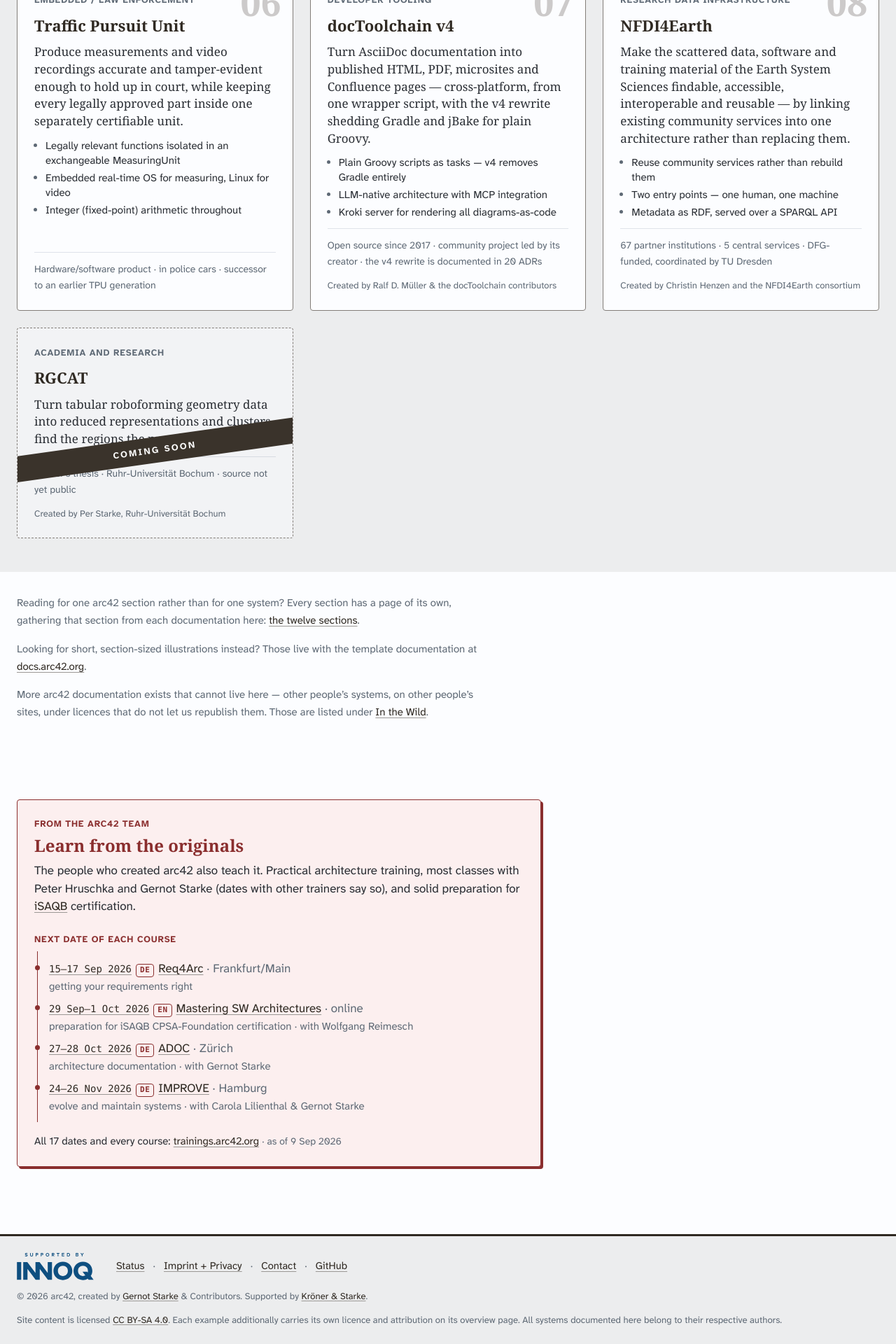
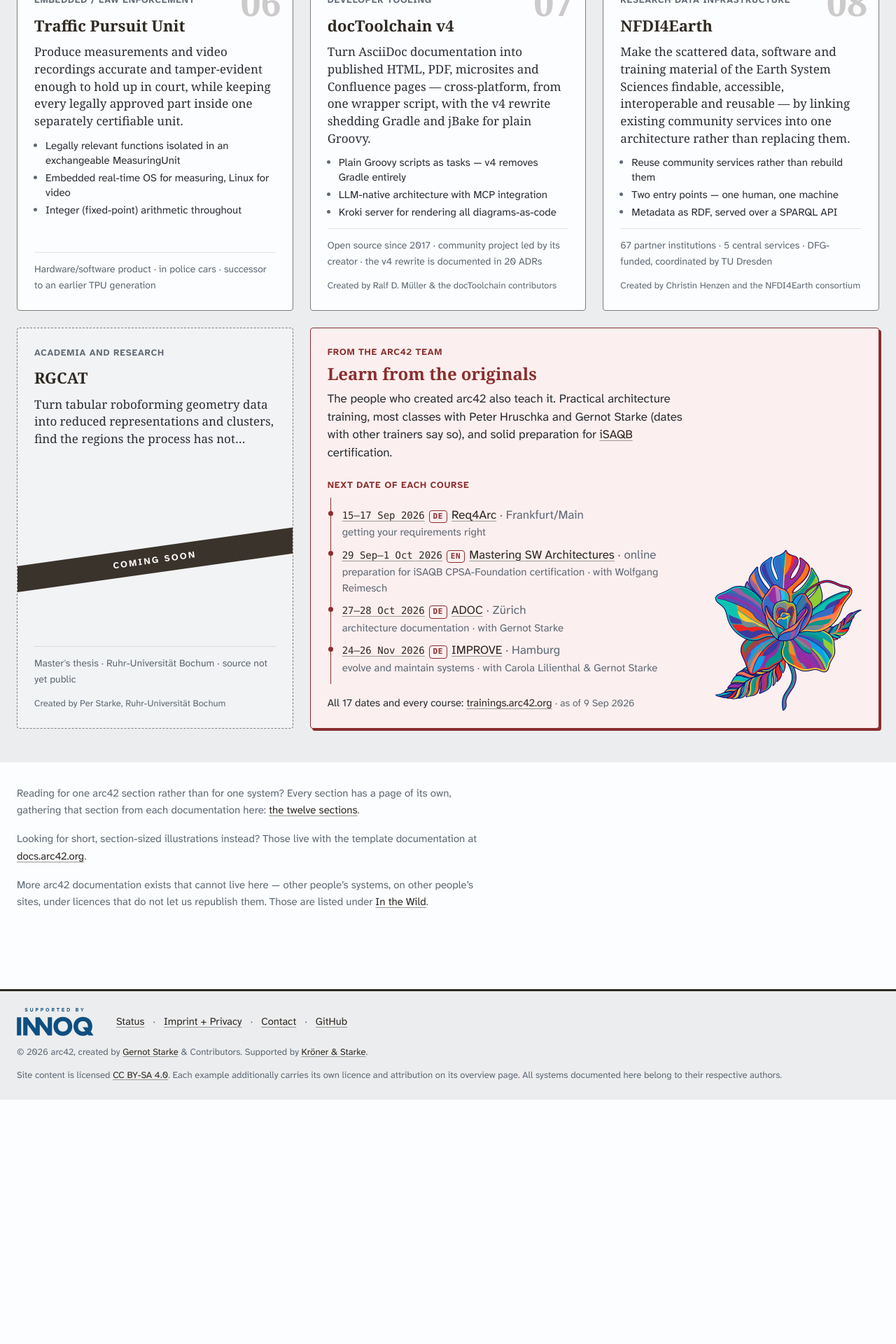
Before and after one commit to arc42/examples.arc42.org-site, a Jekyll site: the page built from index.md, in a window 1280 px wide. Shown: the part 1361-3281 px from the top of the page at 70% size. Built offline with Jekyll 4.4.1, drawn with Linux system fonts in a browser that asks for light colours; some web fonts are replaced; after the commit the page ends 2932 px from its top, so only the background shows below that.

Commit message:
feat: training note as the last, double-width tile, with the flower
The note moves from a fourth shell under the endnotes, the part of the page
nobody scrolls to, into the grid as its last item, two columns wide from
43rem up. Ten tiles plus a two-wide twelfth cell close a three-column grid
to four full rows. The flower from the herbarium art sits at its right on
both pages, rendered only when the asset exists, hidden below 43rem rather
than shrunk. docs/ keeps the 1254px source; the asset is trimmed to 440px.

Co-Authored-By: Claude Fable 5.1 <noreply@anthropic.com>
Claude-Session: https://claude.ai/code/session_017qBtc93Awbj6GcyMqTiPcx

```diff
--- a/_includes/training-dates.html
+++ b/_includes/training-dates.html
@@ -46,7 +46,21 @@
 {%- endfor -%}
 {%- assign keys = keys | sort -%}
 {%- assign baseline_duo = "Peter Hruschka, Gernot Starke" -%}
-<aside class="subtle-ad" aria-labelledby="training-heading">
+{%- comment -%}
+  WRAPPER. On the home page this is the last item of the tile grid, so the
+  caller passes tag="li" and the modifier "subtle-ad--tile"; on /in-the-wild/
+  it stands alone as an <aside>. One include, two containers, because the
+  rows and the copy must never drift apart between the two pages.
+
+  THE FLOWER (2026-09-10). Decorative, alt="", and rendered only when the
+  file exists: the art arrives separately from the markup, and a tile with a
+  broken image is worse than a tile with none. Drop a transparent PNG at
+  assets/images/brand/contribution-flower.png and it appears on both pages.
+{%- endcomment -%}
+{%- assign tag = include.tag | default: "aside" -%}
+{%- assign flower = site.static_files | where: "path", "/assets/images/brand/contribution-flower.png" | first -%}
+<{{ tag }} class="subtle-ad{% if include.modifier %} {{ include.modifier }}{% endif %}" aria-labelledby="training-heading">
+  <div class="subtle-ad__body">
   <p class="subtle-ad__kicker">From the arc42 team</p>
   <h2 class="subtle-ad__title" id="training-heading">Learn from the originals</h2>
   <p class="subtle-ad__text">
@@ -117,4 +131,11 @@
     <a rel="noopener noreferrer nofollow" target="_blank" href="https://trainings.arc42.org">trainings.arc42.org</a>.
   </p>
   {%- endif %}
-</aside>
+  </div>
+  {%- comment -%} AFTER the body, so it takes the grid's second column; first
+      in the markup it would take the first, and the reset's img max-width
+      would shrink it to a 1fr track the auto body had emptied. {%- endcomment -%}
+  {%- if flower %}
+  <img class="subtle-ad__flower" src="{{ flower.path | relative_url }}" alt="" width="220" height="220" loading="lazy" decoding="async">
+  {%- endif %}
+</{{ tag }}>
--- a/_layouts/home.html
+++ b/_layouts/home.html
@@ -61,6 +61,19 @@ layout: default
       {%- if page.invite and systems.size < page.invite.after -%}
         {% include invite-tile.html invite=page.invite %}
       {%- endif -%}
+      {%- comment -%}
+        LEARN FROM THE ORIGINALS (2026-09-10): the arc42 team's training
+        note, the LAST item of the grid and two columns wide wherever the
+        grid has two or more. It sat in a fourth shell under the endnotes for
+        one afternoon, which is the part of the page nobody scrolls to; in
+        the grid it is where the reader already is. It is the family's
+        subtle-ad rendered from _data/trainings.json by
+        _includes/training-dates.html, not an .ex-tile: it has several
+        links, so the stretched-link invariant does not apply, and its
+        surface is the maroon aside, not paper. Rationale in DESIGN.md,
+        "Learn from the originals".
+      {%- endcomment -%}
+      {% include training-dates.html tag="li" modifier="subtle-ad--tile" %}
     </ul>
   </div>
 </section>
@@ -82,18 +95,6 @@ layout: default
 </div>
 {%- endif -%}
 
-{%- comment -%}
-  LEARN FROM THE ORIGINALS (2026-09-10). The arc42 team's training note, the
-  last thing before the footer: after every example and after every link
-  that sends a reader elsewhere for documentation. It is the family's
-  subtle-ad, rendered from _data/trainings.json by
-  _includes/training-dates.html; rationale in DESIGN.md, "Learn from the
-  originals". A fourth shell, on paper, because it is prose-width content
-  like the endnotes above it and not a band of its own.
-{%- endcomment -%}
-<div class="ex-shell ex-shell--training">
-  {% include training-dates.html %}
-</div>
 {%- else -%}
 <div class="ex-shell">
   <div class="ex-note">
--- a/_sass/_training.scss
+++ b/_sass/_training.scss
@@ -28,14 +28,10 @@
 //   --muted        on --arc42-maroon-bg    5.2:1   (where, gloss, as-of)
 // ============================================================================
 
-.ex-shell--training {
-  padding-top: 0;
-  padding-bottom: var(--s7);
-}
-
 .subtle-ad {
   max-width: var(--measure);
   padding: var(--s5);
+  list-style: none;
 
   background: var(--arc42-maroon-bg);
   border: 1px solid var(--arc42-maroon);
@@ -45,10 +41,41 @@
   color: var(--ink);
   line-height: 1.5;
 
-  // The wild page puts it after the invitation; the home page after the
-  // endnotes. Both are prose blocks, and one step of --s7 separates it from
-  // either.
+  // On /in-the-wild/ it follows the invitation block, one step of --s7
+  // below it. In the grid the gap is the grid's, and the tile variant zeroes
+  // this.
   margin-top: var(--s7);
+
+  // Body and flower side by side once there is room; below that the flower
+  // is hidden rather than shrunk, because a 96px flower above four rows of
+  // dates is a thumbnail, and this art is not a thumbnail.
+  display: grid;
+  grid-template-columns: minmax(0, 1fr);
+  gap: var(--s5);
+  align-items: end;
+
+  @media (min-width: 43rem) {
+    &:has(.subtle-ad__flower) {
+      grid-template-columns: minmax(0, 1fr) auto;
+    }
+  }
+
+  &__flower {
+    display: none;
+    width: clamp(140px, 18vw, 220px);
+    height: auto;
+    justify-self: end;
+    align-self: end;
+    user-select: none;
+
+    @media (min-width: 43rem) {
+      display: block;
+    }
+  }
+
+  &__body {
+    min-width: 0;
+  }
 
   &__kicker {
     margin: 0 0 var(--s2);
@@ -161,3 +188,21 @@
   font-size: 0.875rem;
   color: var(--muted);
 }
+
+// ---- The tile variant (home page) --------------------------------------------
+// The last item of .ex-grid. Two columns wide wherever the grid has two or
+// more: the grid's tracks are minmax(19rem, 1fr) with a --s5 gap inside a
+// shell padded --s5 either side, so two tracks exist from 2×304 + 24 + 48 =
+// 680px up, and 43rem is the first rem step past that. Below it the span is
+// dropped, because `span 2` on a one-column grid creates an implicit second
+// column and the page scrolls sideways. With nine examples and the
+// invitation the grid holds ten tiles, and a two-wide twelfth cell closes a
+// three-column grid to four full rows and a two-column grid to six.
+.subtle-ad--tile {
+  max-width: none;
+  margin-top: 0;
+
+  @media (min-width: 43rem) {
+    grid-column: span 2;
+  }
+}
```
Also changed, not shown: DESIGN.md (+21 -3 lines), README.md, assets/images/brand/contribution-flower.png (added), docs/contribution-flower2.png (added).
